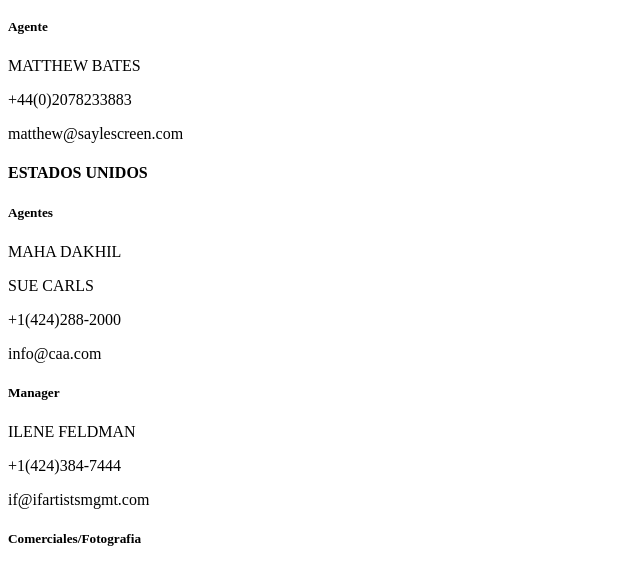
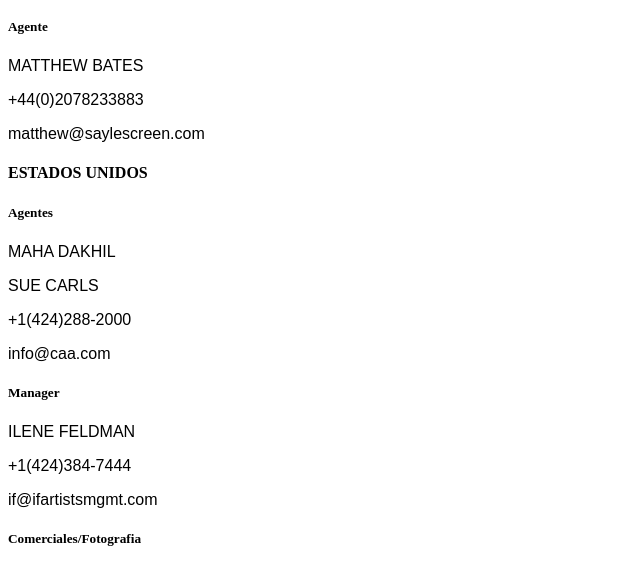
Before and after one commit to agnisanc/PreEntrega2-SanchezGarcia-DesarrolloWeb, a plain HTML site: page otro/contacto.html in a window 1280 px wide. Shown: the part 235-800 px from the top of the page, without its empty margins (0-640 px from the left). Drawn offline with Linux system fonts and the light colour scheme.

Commit message:
Se agrega tipografia a las etiquetas p

```diff
--- a/css/style.css
+++ b/css/style.css
@@ -34,3 +34,8 @@
     color: white;
     font-family: sans-serif;
 }
+
+p{
+    font-family: sans-serif;
+    text-justify: auto;
+}
```
